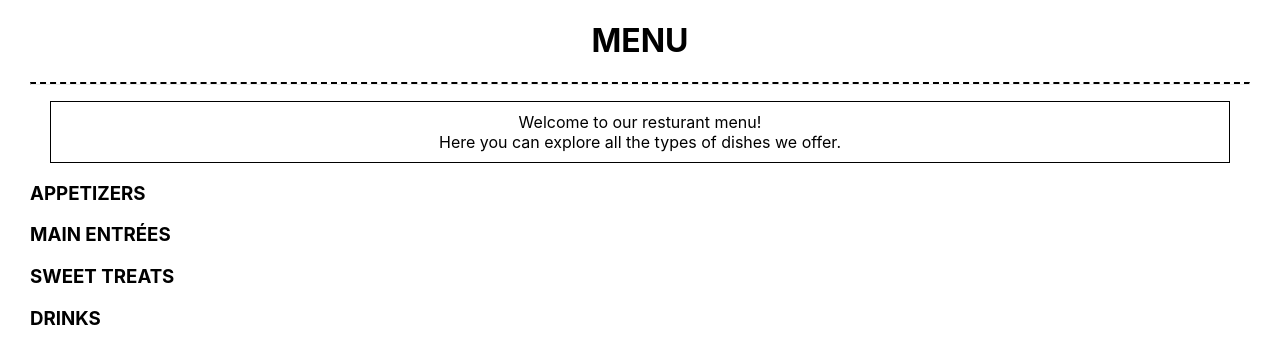
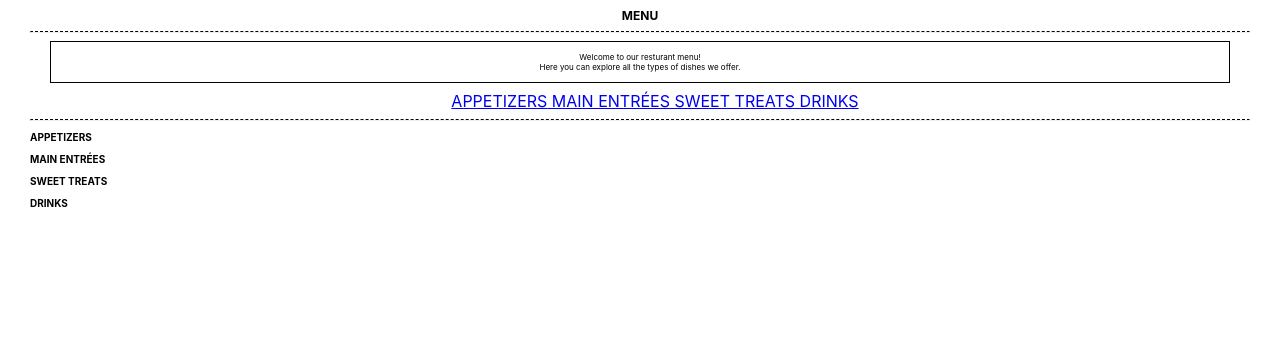
Before and after one commit to mayela101/Web-Dev-2025, a React (Create React App) app in the folder bytes/: page / in a window 1280 px wide. Shown: the top 364 px of the page. Built offline with nearby package versions, Linux system fonts and the light colour scheme.

Commit message:
Added anchors

```diff
--- a/bytes/src/Menu.css
+++ b/bytes/src/Menu.css
@@ -1,17 +1,28 @@
+.title {
+    font-size: 12px;
+}
+
 .divider {
     margin-left: 30px;
     margin-right: 30px;
-    border-top: 2px dashed black;
+    border-top: 1.5px dashed black;
 }
 
 .intro-text {
+    font-size: 8px;
     border: 1px solid black;
     padding: 10px;
     margin-left: 50px;
     margin-right: 50px;
 }
 
-.section-header {
+.appetizer-anchor {
     text-align: left;
     margin-left: 30px;
 }
+
+.section-header {
+    font-size: 10px;
+    text-align: left;
+    margin-left: 30px;
+}
--- a/bytes/src/Menu.js
+++ b/bytes/src/Menu.js
@@ -6,19 +6,26 @@ function Menu() {
     return(
         <div className = "menu-page">
             <header className = "title">
-                <h1> MENU </h1>
+                <h1 className = "title"> MENU </h1>
                 <hr className = "divider"/>
             </header>
 
             <p className = "intro-text"> Welcome to our resturant menu! <br></br> Here you can explore all the types of dishes we offer.</p>
 
-            <h3 className = "section-header"> APPETIZERS </h3>
+            <a href = "appetizers" className = "appetizer-anchor"> APPETIZERS</a>
+            <a href = "main entrées" className = "main-entrées-anchor"> MAIN ENTRÉES</a>
+            <a href = "sweet treats" className = "sweet-treats-anchor"> SWEET TREATS</a>
+            <a href = "drinks" className = "drinks-anchor"> DRINKS</a>
 
-            <h3 className = "section-header"> MAIN ENTRÉES </h3>
+            <hr className = "divider"/>
 
-            <h3 className = "section-header"> SWEET TREATS </h3>
+            <h3 id = "appetizers" className = "section-header"> APPETIZERS </h3>
 
-            <h3 className = "section-header"> DRINKS </h3>
+            <h3 id = "main entrées" className = "section-header"> MAIN ENTRÉES </h3>
+
+            <h3 id = "sweet treats" className = "section-header"> SWEET TREATS </h3>
+
+            <h3 id = "drinks" className = "section-header"> DRINKS </h3>
 
 
         </div>
```
